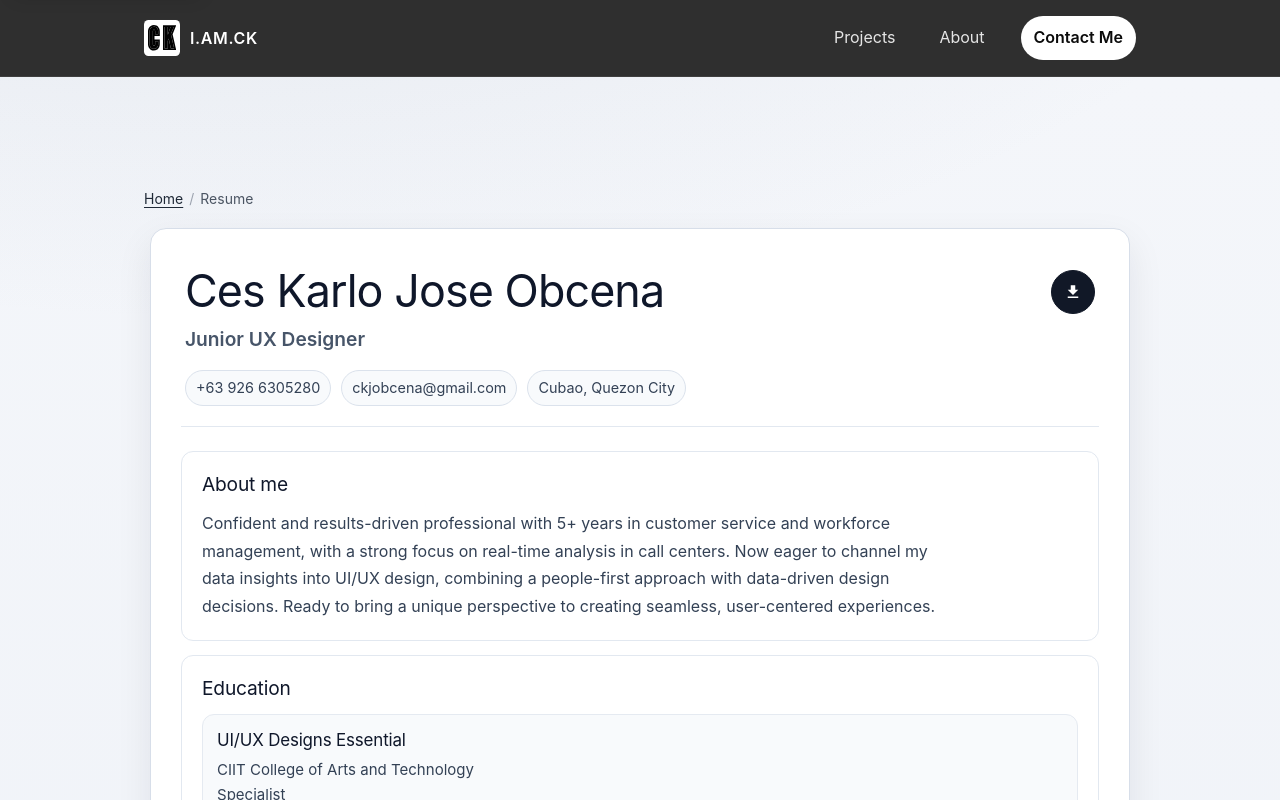
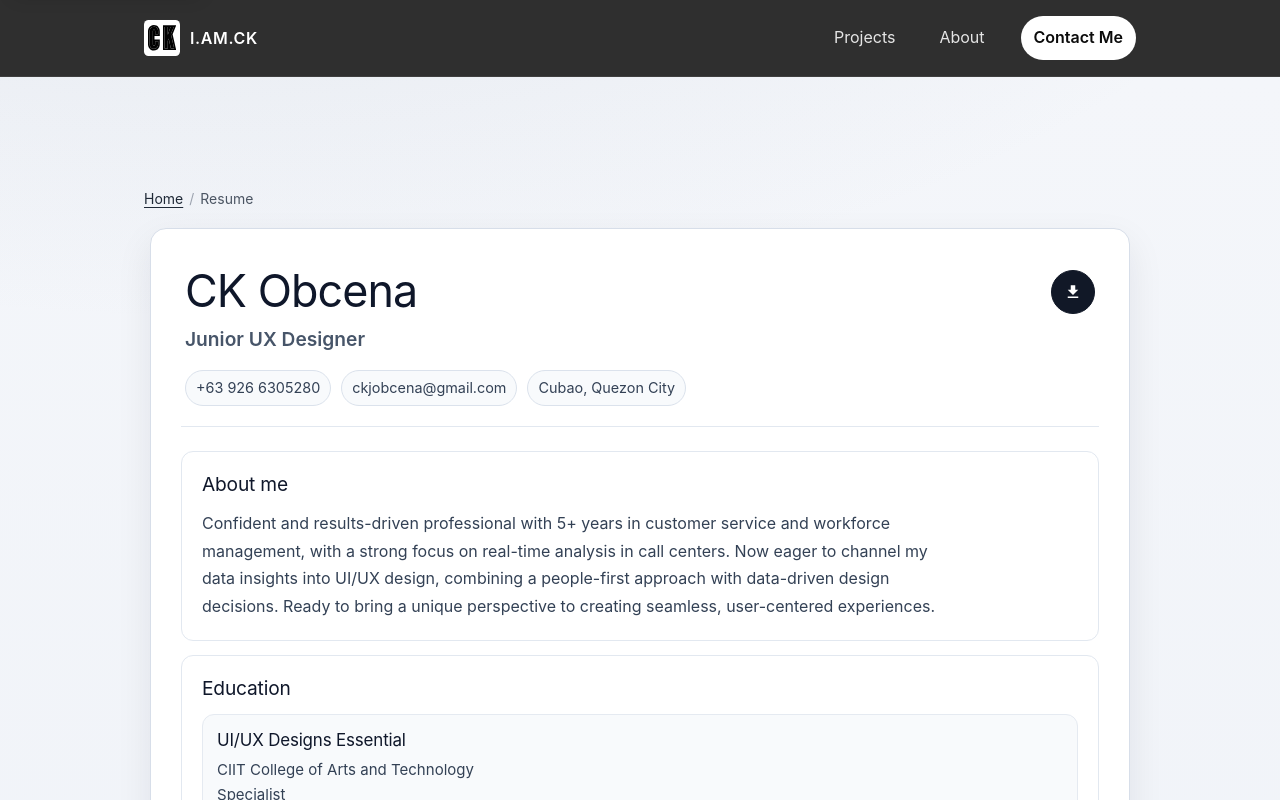
Before and after one commit to ckjo1991/iamck-portfolio-next, a Next.js app: page /resume in a window 1280 px wide. Shown: the top 800 px of the page. Built offline with nearby package versions, Linux system fonts and the light colour scheme.

Commit message:
chore: update resume name to CK Obcena

```diff
--- a/app/resume/page.tsx
+++ b/app/resume/page.tsx
@@ -6,7 +6,7 @@ import GoogleIcon from "../components/GoogleIcon";
 export const metadata: Metadata = {
   title: "Resume",
   description:
-    "Online resume of Ces Karlo Jose Obcena.",
+    "Online resume of CK Obcena.",
 };
 
 export default function ResumePage() {
@@ -17,7 +17,7 @@ export default function ResumePage() {
       <section className="resume-shell" aria-labelledby="resume-title">
         <header className="resume-hero">
           <div className="resume-title-row">
-            <h1 id="resume-title" className="resume-name">Ces Karlo Jose Obcena</h1>
+            <h1 id="resume-title" className="resume-name">CK Obcena</h1>
             <a
               href="/Ces-Obcena-2025.pdf"
               download="Ces Obcena 2025.pdf"
```
